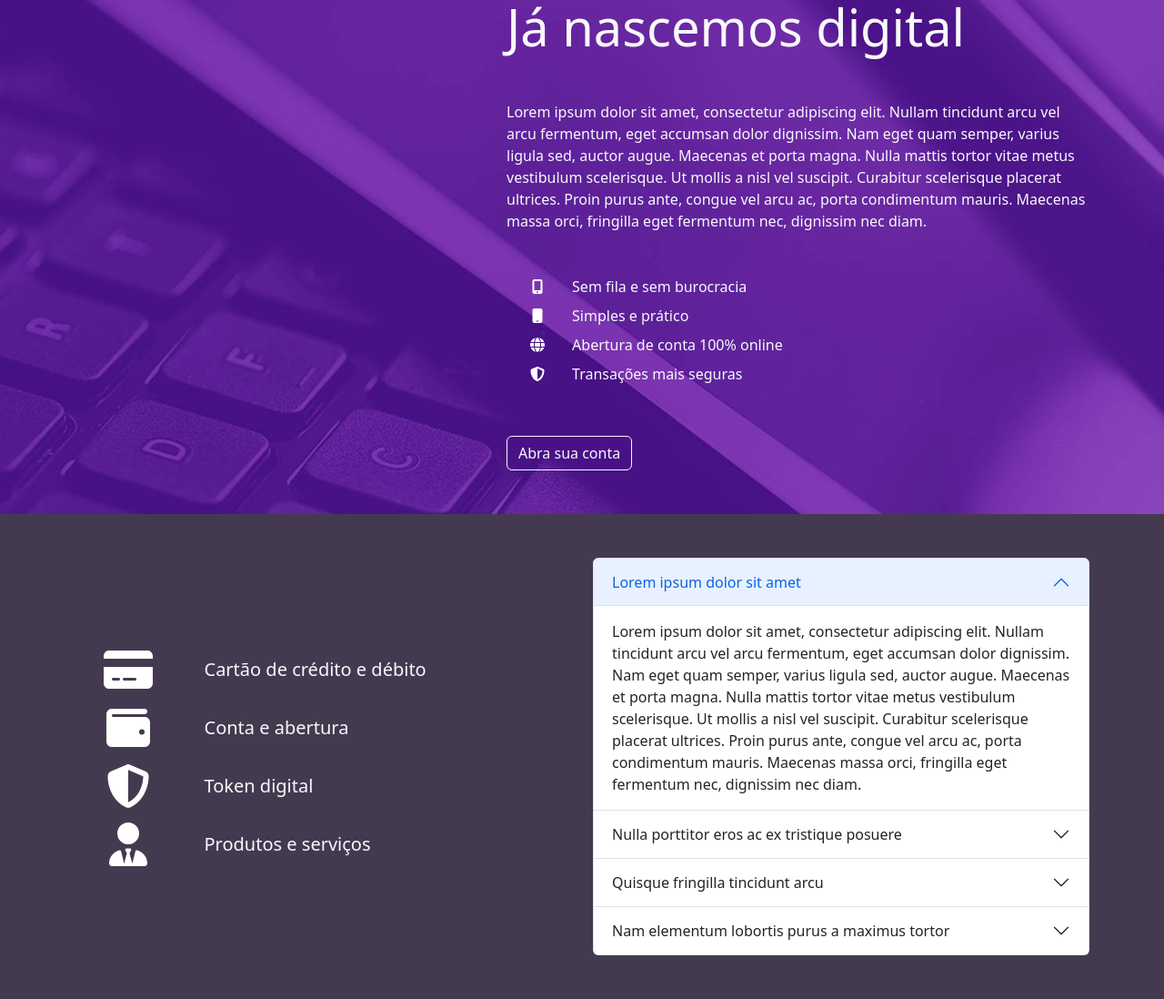
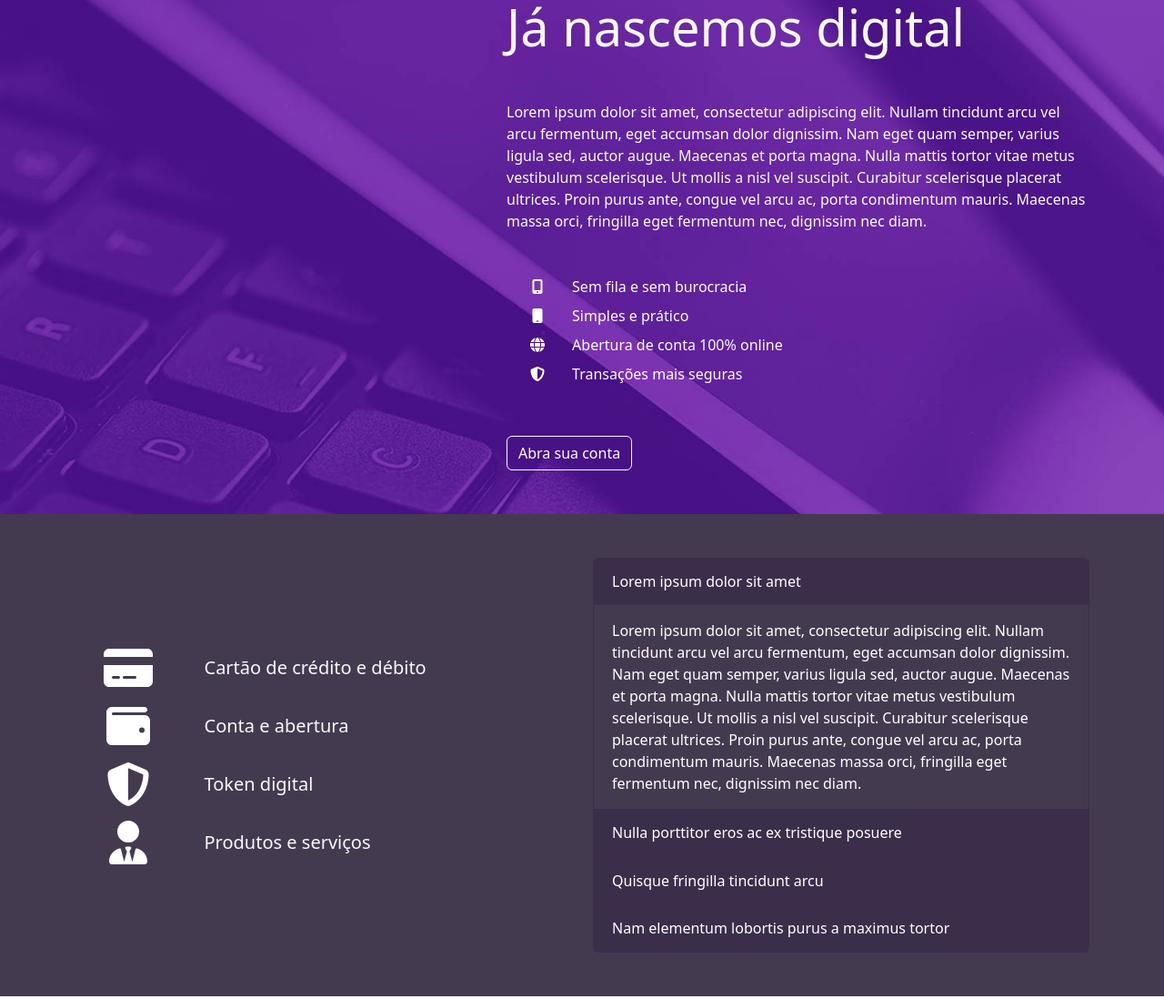
Before and after one commit to noamhenrique/magbank2022, a React (Create React App) app: page / in a window 1280 px wide. Shown: the part 1697-2795 px from the top of the page at 91% size. Built offline with nearby package versions, Linux system fonts and the light colour scheme.

Commit message:
feat(Faq): Accordion style completed

```diff
--- a/src/components/Faq.js
+++ b/src/components/Faq.js
@@ -18,16 +18,16 @@ const Faq = () => (
         <Col className="d-lg-none mb-5" xs={12}>
           <Row>
             <Col className="d-flex justify-content-center">
-              <FontAwesomeIcon icon={faCreditCard} size="2x" />
+              <FontAwesomeIcon icon={faCreditCard} size="2x" color="#FFF" />
             </Col>
             <Col className="d-flex justify-content-center">
-              <FontAwesomeIcon icon={faWallet} size="2x" />
+              <FontAwesomeIcon icon={faWallet} size="2x" color="#FFF" />
             </Col>
             <Col className="d-flex justify-content-center">
-              <FontAwesomeIcon icon={faShieldAlt} size="2x" />
+              <FontAwesomeIcon icon={faShieldAlt} size="2x" color="#FFF" />
             </Col>
             <Col className="d-flex justify-content-center">
-              <FontAwesomeIcon icon={faUserTie} size="2x" />
+              <FontAwesomeIcon icon={faUserTie} size="2x" color="#FFF" />
             </Col>
           </Row>
         </Col>
--- a/src/components/Faq.scss
+++ b/src/components/Faq.scss
@@ -3,3 +3,16 @@
 .faq {
   background-color: $color-faq-backgroud;
 }
+
+div.accordion {
+  --bs-accordion-btn-icon-width: none;
+  --bs-accordion-active-color: #fff;
+  --bs-accordion-color: #fff;
+  --bs-accordion-border-color: #3b2e4a;
+  --bs-accordion-active-bg: #3b2e4a;
+  --bs-accordion-bg: #443a50;
+  --bs-accordion-btn-bg: #3b2e4a;
+  --bs-accordion-btn-color: #fff;
+  --bs-accordion-btn-focus-border-color: none;
+  --bs-accordion-btn-focus-box-shadow: none;
+}
```
